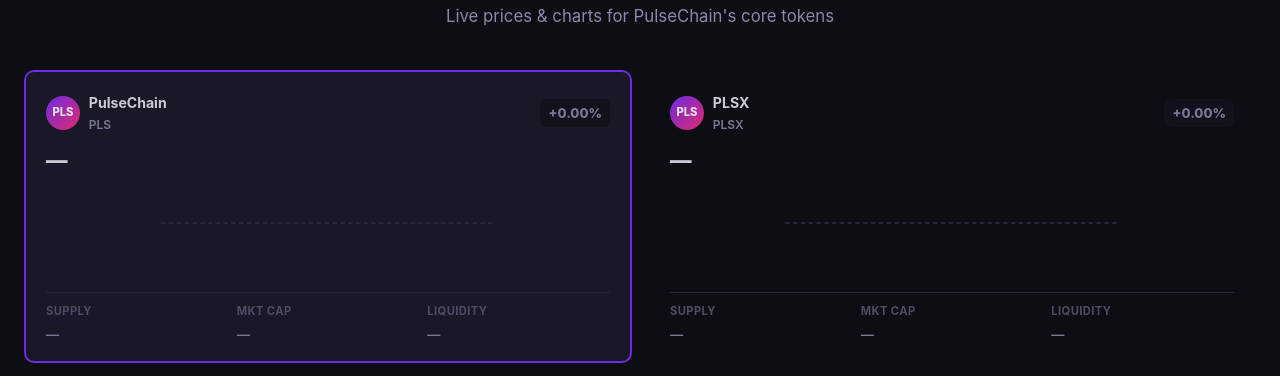
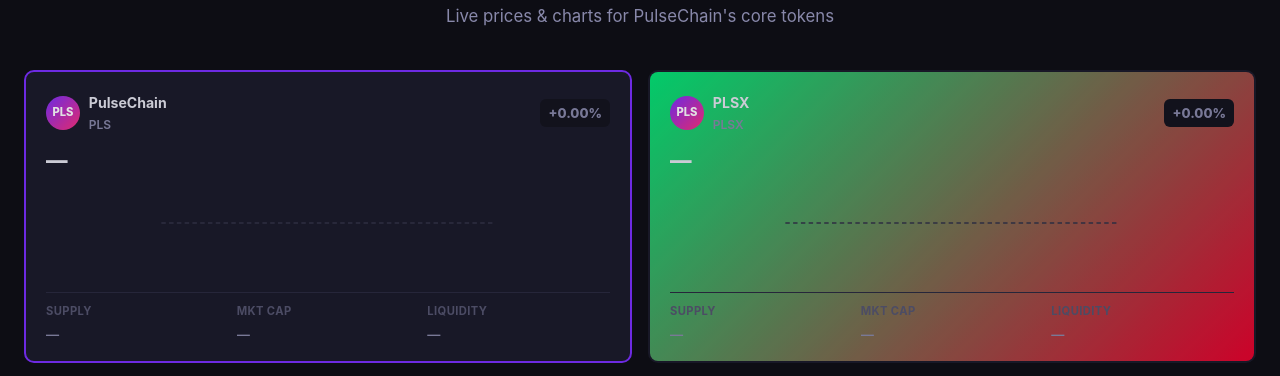
Before and after one commit to Creatition/PulseCentral, a plain HTML site: page index.html in a window 1280 px wide. Shown: the part 268-644 px from the top of the page. Drawn offline with Linux system fonts and the light colour scheme; no server answers.

Commit message:
Revert "Fix PLSX card gradient painting full box and chart API cache lock"

```diff
--- a/css/style.css
+++ b/css/style.css
@@ -1699,12 +1699,18 @@ li + li { margin-top: 0.35rem; }
 .coin-card:hover::before { opacity: 1; }
 
 /* Gradient border variant (e.g. PLSX green→red).
-   Uses background multi-layer clipping so the gradient shows only in the border area. */
+   Uses ::after with negative z-index behind the card background. */
 .coin-card--gradient-border {
   border-color: transparent;
-  background:
-    var(--bg-card) padding-box,
-    linear-gradient(135deg, var(--coin-border-color, #00e676), var(--coin-border-color-secondary, #e8002d)) border-box;
+}
+.coin-card--gradient-border::after {
+  content: '';
+  position: absolute;
+  inset: -2px;
+  border-radius: var(--radius);
+  background: linear-gradient(135deg, var(--coin-border-color, #00e676), var(--coin-border-color-secondary, #e8002d));
+  z-index: -1;
+  pointer-events: none;
 }
 
 .coin-card-header {
--- a/js/api.js
+++ b/js/api.js
@@ -557,7 +557,7 @@ const API = (() => {
    */
   async function getCoreCoinChartBars(pairAddress, resolution, fromTimestamp) {
     const fromParam = fromTimestamp ? `&from=${fromTimestamp}` : '';
-    const url = `${DSX_CHART_BASE}/${pairAddress}?res=${resolution}&cb=${Date.now()}${fromParam}`;
+    const url = `${DSX_CHART_BASE}/${pairAddress}?res=${resolution}&cb=0${fromParam}`; // cb=0 is a cache-bust parameter
     try {
       const data = await fetchJSON(url, 10000);
       const rawBars = data?.bars || [];
```
